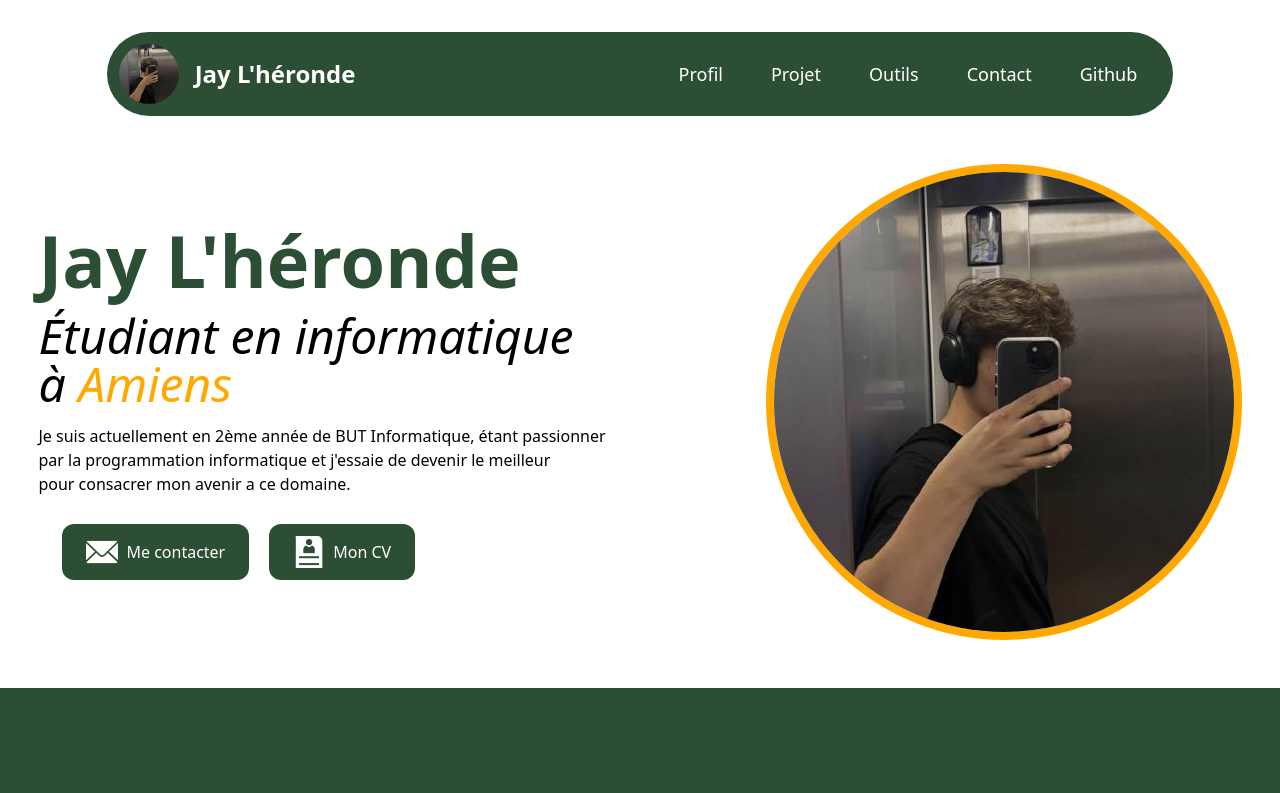
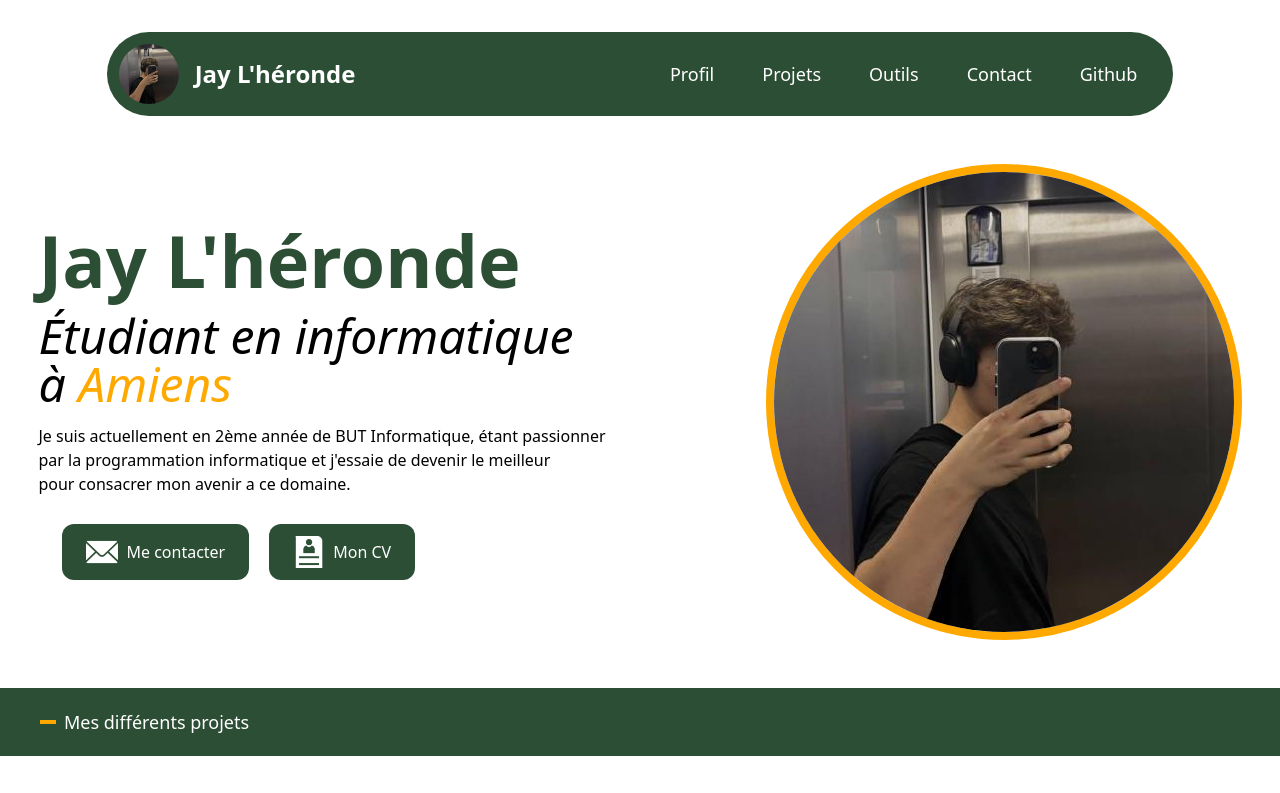
Before and after one commit to 00j5y/00j5y.xyz, a website built with Vite: page index.html in a window 1280 px wide. Shown: the top 793 px of the page. Built offline with nearby package versions, Linux system fonts and the light colour scheme.

Commit message:
Début catégorie projets

```diff
--- a/index.html
+++ b/index.html
@@ -21,7 +21,7 @@
       <nav class="flex items-center">
         <ul class="flex">
           <li><a class="text-white text-lg px-4 py-3 mx-2 relative max-[840px]:hidden after:content-[''] after:absolute after:h-1 after:left-4 after:bottom-1 after:w-0 after:bg-[#FFA900] after:transition-all after:duration-200 hover:after:w-11" href="#Profil">Profil</a></li>
-          <li><a class="text-white text-lg px-4 py-3 mx-2 relative max-[840px]:hidden after:content-[''] after:absolute after:h-1 after:left-4 after:bottom-1 after:w-0 after:bg-[#FFA900] after:transition-all after:duration-200 hover:after:w-[48px]" href="#Projet">Projet</a></li>
+          <li><a class="text-white text-lg px-4 py-3 mx-2 relative max-[840px]:hidden after:content-[''] after:absolute after:h-1 after:left-4 after:bottom-1 after:w-0 after:bg-[#FFA900] after:transition-all after:duration-200 hover:after:w-[48px]" href="#Projets">Projets</a></li>
           <li><a class="text-white text-lg px-4 py-3 mx-2 relative max-[840px]:hidden after:content-[''] after:absolute after:h-1 after:left-4 after:bottom-1 after:w-0 after:bg-[#FFA900] after:transition-all after:duration-200 hover:after:w-[48px]" href="#Outils">Outils</a></li>
           <li><a class="text-white text-lg px-4 py-3 mx-2 relative max-[840px]:hidden after:content-[''] after:absolute after:h-1 after:left-4 after:bottom-1 after:w-0 after:bg-[#FFA900] after:transition-all after:duration-200 hover:after:w-16" href="#Contact">Contact</a></li>
           <li><a class="text-white text-lg px-4 py-3 mx-2 relative max-[840px]:hidden after:content-[''] after:absolute after:h-1 after:left-4 after:bottom-1 after:w-0 after:bg-[#FFA900] after:transition-all after:duration-200 hover:after:w-14" href="https://github.com/00j5y" target="_blank">Github</a></li>
@@ -65,7 +65,21 @@
 
   <!-- Séparation -->
 
-  <section class="bg-[#2C4E34] h-50"></section>
+  <section id="Projets" class="bg-[#2C4E34]">
+    <div class="flex px-10 py-5">
+      <div>
+        <h2 class="flex items-center text-lg text-white">
+          <span class="inline-block w-4 h-1 mr-2 bg-[#FFA900]"></span>
+          Mes différents projets
+        </h2>
+      </div>
+    </div>
+  </section>
+
+  <!-- Projets -->
+
+
+
 
   <!-- Langages et frameworks -->
 
@@ -246,8 +260,8 @@
           </div>
 
           <!-- Petit test anti-bot -->
-          <div class="w-32">
-            <label for="captcha" class="block text-sm font-medium text-gray-700 whitespace-nowrap">Combien font 2 + 2 ?*</label>
+          <div class="w-48">
+            <label for="captcha" class="block text-sm font-medium text-gray-700 whitespace-nowrap">Quelle est la capital française ?*</label>
             <input type="text" id="captcha" name="captcha" required
               class="mt-1 block w-full h-10 rounded-lg border-gray-300 shadow-sm focus:border-[#FFA900] focus:ring-[#FFA900] text-center">
           </div>
```
